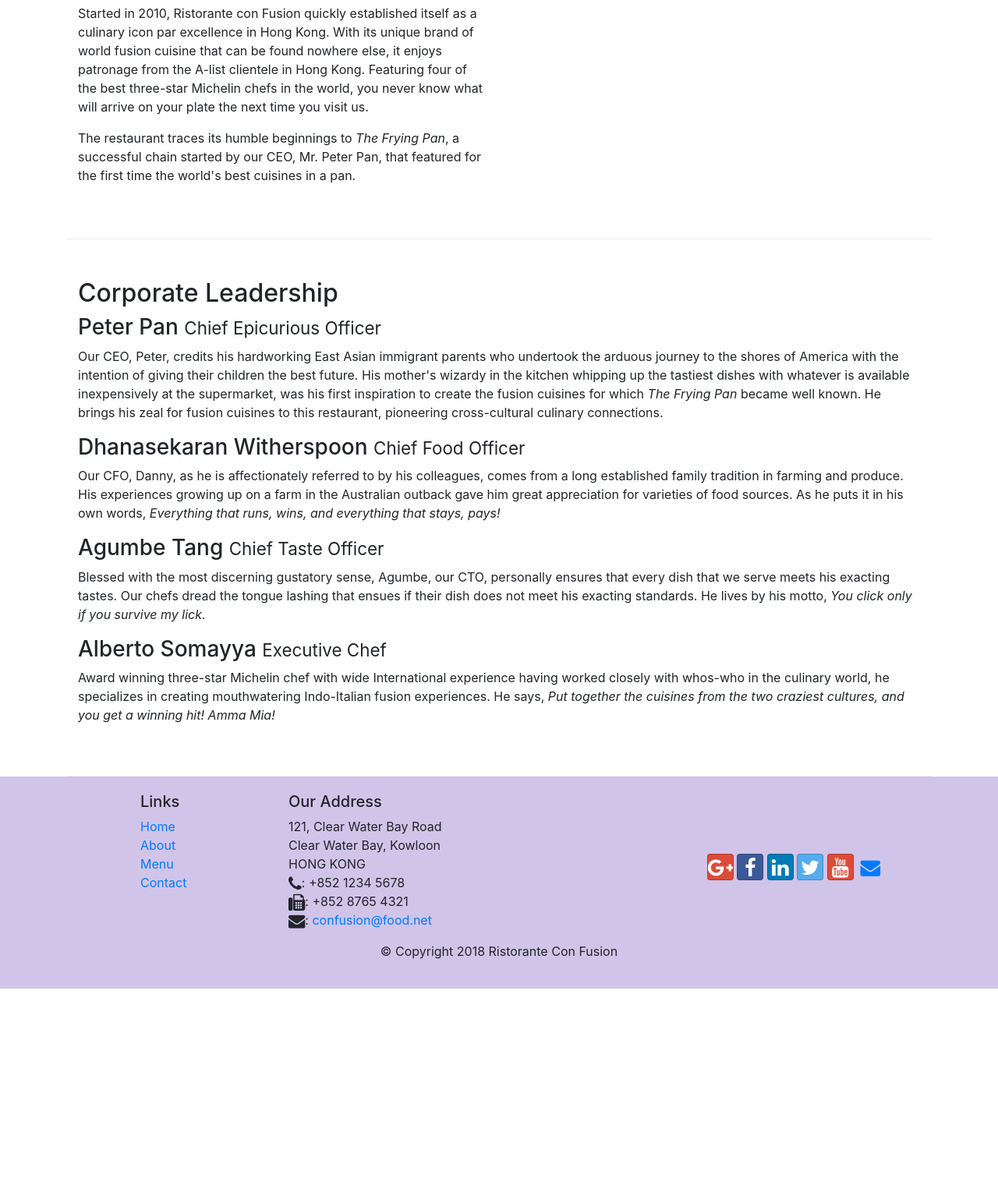
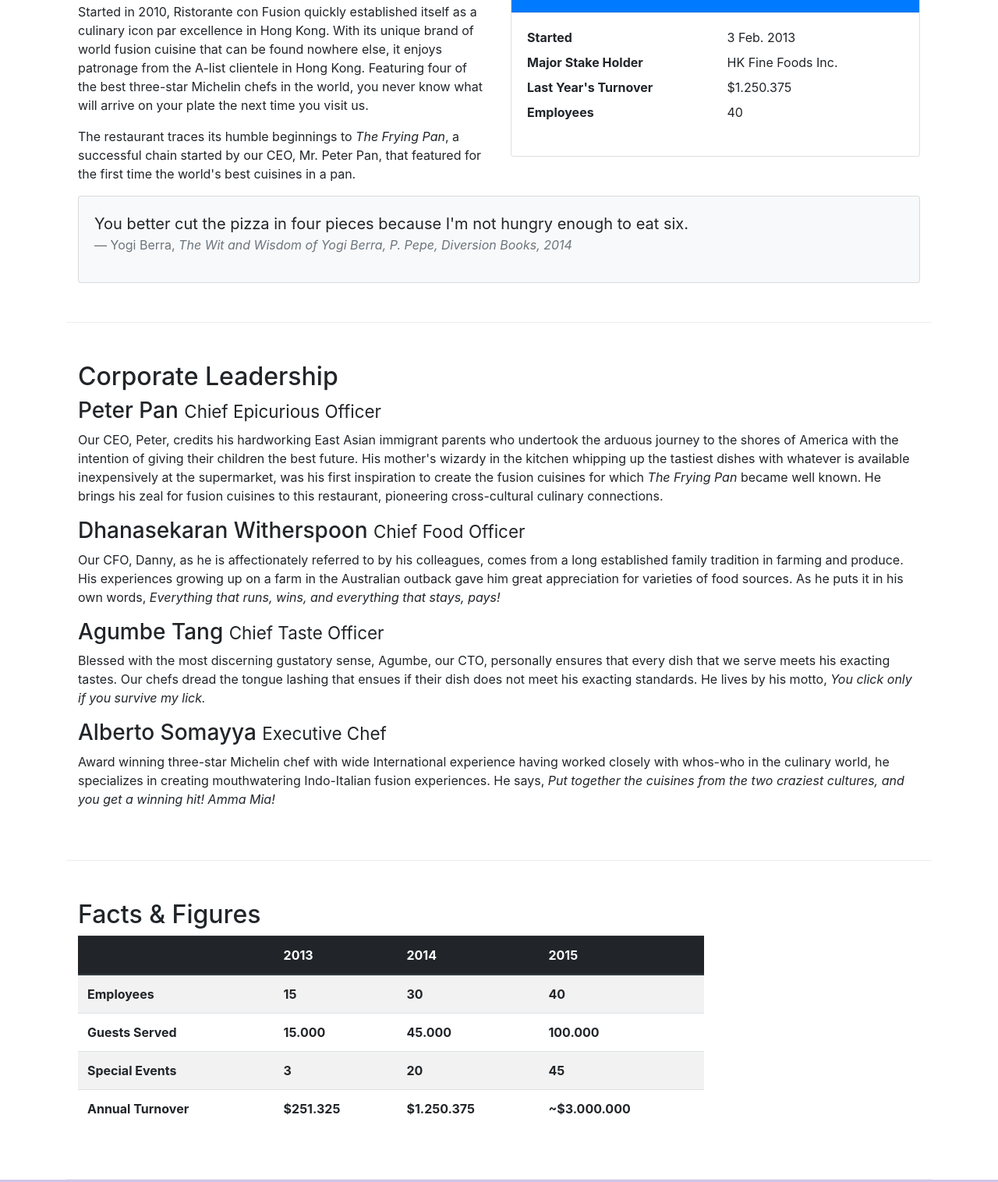
Before and after one commit to Ranc0/Bootstrap4-conFusion, a website: page aboutus.html in a window 1280 px wide. Shown: the part 558-2074 px from the top of the page at 78% size. Before the commit the page ends 1826 px from the top, so only its background shows below. Drawn offline with nearby package versions, Linux system fonts and the light colour scheme.

Commit message:
Tables and Cards

```diff
--- a/aboutus.html
+++ b/aboutus.html
@@ -58,13 +58,41 @@
             </div>
         </div>
 
-        <div class="row row-content align-items-center">
+        <div class="row row-content">
             <div class="col-sm-6">
                 <h2>Our History</h2>
                 <p>Started in 2010, Ristorante con Fusion quickly established itself as a culinary icon par excellence in Hong Kong. With its unique brand of world fusion cuisine that can be found nowhere else, it enjoys patronage from the A-list clientele in Hong Kong.  Featuring four of the best three-star Michelin chefs in the world, you never know what will arrive on your plate the next time you visit us.</p>
                 <p>The restaurant traces its humble beginnings to <em>The Frying Pan</em>, a successful chain started by our CEO, Mr. Peter Pan, that featured for the first time the world's best cuisines in a pan.</p>
             </div>
-            <div>
+            <div class="col-sm">
+                <div class="card">
+                    <h3 class="card-header bg-primary text-white">Facts At a Glance</h3>
+                    <div class="card-body">
+                        <dl class="row">
+                            <dt class="col-6">Started</dt>
+                            <dd class="col-6">3 Feb. 2013</dd>
+                            <dt class="col-6">Major Stake Holder</dt>
+                            <dd class="col-6">HK Fine Foods Inc.</dd>
+                            <dt class="col-6">Last Year's Turnover</dt>
+                            <dd class="col-6">$1.250.375</dd>
+                            <dt class="col-6">Employees</dt>
+                            <dd class="col-6">40</dd>
+                        </dl>
+                    </div>
+                </div>
+            </div>
+            <div class="col-12">
+                <div class="card card-body bg-light">
+                    <blockquote class="blockquote">
+                        <p class="mb-0">You better cut the pizza in four pieces
+                            because I'm not hungry enough to eat six.
+                        </p>
+                        <footer class="blockquote-footer">Yogi Berra,
+                            <cite title="Source Title">The Wit and Wisdom of
+                                Yogi Berra, P. Pepe, Diversion Books, 2014</cite>
+                        </footer>
+                    </blockquote>
+                </div>
             </div>
         </div>
 
@@ -81,6 +109,52 @@
                 <h3>Alberto Somayya <small>Executive Chef</small></h3>
                 <p class="d-none d-sm-block">Award winning three-star Michelin chef with wide International experience having worked closely with whos-who in the culinary world, he specializes in creating mouthwatering Indo-Italian fusion experiences. He says, <em>Put together the cuisines from the two craziest cultures, and you get a winning hit! Amma Mia!</em></p>
             </div>
+       </div>
+       <div class="row row-content">
+           <div class="col-12 col-sm-9">
+               <h2>Facts &amp; Figures</h2>
+               <div class="table-responsive">
+                   <table class="table table-striped">
+                       <thead class="thead-dark">
+                           <tr>
+                               <th>&nbsp;</th>
+                               <th>2013</th>
+                               <th>2014</th>
+                               <th>2015</th>
+                           </tr>
+                       </thead>
+                       <tbody>
+                           <tr>
+                               <th>Employees</th>
+                               <th>15</th>
+                               <th>30</th>
+                               <th>40</th>
+                           </tr>
+                           <tr>
+                               <th>Guests Served</th>
+                               <th>15.000</th>
+                               <th>45.000</th>
+                               <th>100.000</th>
+                           </tr>
+                           <tr>
+                                <th>Special Events</th>
+                                <th>3</th>
+                                <th>20</th>
+                                <th>45</th>
+                            </tr>
+                            <tr>
+                                <th>Annual Turnover</th>
+                                <th>$251.325</th>
+                                <th>$1.250.375</th>
+                                <th>~$3.000.000</th>
+                            </tr>
+                       </tbody>
+                   </table>
+               </div>
+           </div>
+           <div class="col-12 col-sm-3">
+
+           </div>
        </div>
 
     </div>
```
